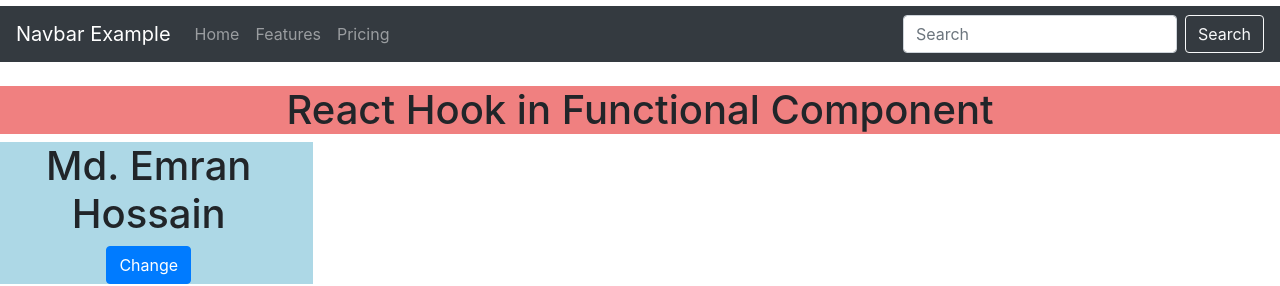
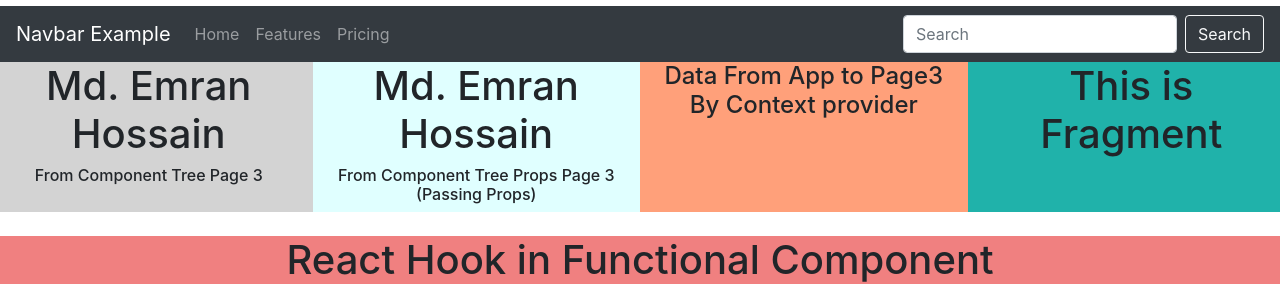
Before and after one commit to emranhos1/BASIC-REACT-COMP, a React (Create React App) app: page /login in a window 1280 px wide. Shown: the part 1019-1305 px from the top of the page. Built offline with nearby package versions, Linux system fonts and the light colour scheme; no server answers.

Commit message:
Modify some code

```diff
--- a/src/App/App.js
+++ b/src/App/App.js
@@ -31,6 +31,11 @@ import ExamRouterWithURLParam from "../Components/Route/RouteWithURLParam/ExamRo
 import LoginRouter from "../Components/Login/Router/LoginRouter";
 import Navigation from "../Components/ReactNavbar/Navigation";
 import ReactUseState from "../Components/Hooks/State/ReactUseState";
+import ComponentTree from "../Components/ComponentTree/ComponentTree";
+import ComponentTreeProps from "../Components/ComponentTree/ComponentTreeProps";
+import Context from "../Components/Context/Context";
+import { Provider } from "../Components/Context/MyContext"
+import MyFragments from "../Components/Fragments/MyFragments";
 
 function App() {
     return (
@@ -115,6 +120,23 @@ function App() {
                 <Navigation/>
             </div>
 
+            <div className="row">
+                <div className="col-md-3" style={{backgroundColor: 'lightgray'}}>
+                    <ComponentTree/>
+                </div>
+                <div className="col-md-3" style={{backgroundColor: 'lightcyan'}}>
+                    <ComponentTreeProps name='Md. Emran Hossain' place={'From Component Tree Props'}/>
+                </div>
+                <div className="col-md-3" style={{backgroundColor: 'lightsalmon'}}>
+                    <Provider value='Data From App to Page3 By Context provider'>
+                        <Context/>
+                    </Provider>
+                </div>
+                <div className="col-md-3" style={{backgroundColor: 'lightseagreen'}}>
+                    <MyFragments/>
+                </div>
+            </div>
+
             <br/>
             <div style={{backgroundColor: 'lightcoral'}}>
                 <h1>React Hook in Functional Component</h1>
--- a/src/Components/Login/pages/About.js
+++ b/src/Components/Login/pages/About.js
@@ -1,5 +1,5 @@
 import React, { Component } from 'react';
-import { Redirect, UseHistory } from "react-router-dom";
+import { Redirect } from "react-router-dom";
 
 class About extends Component {
 
```
Also changed, not shown: 1 other file (tests, documents, lock files or other folders).
